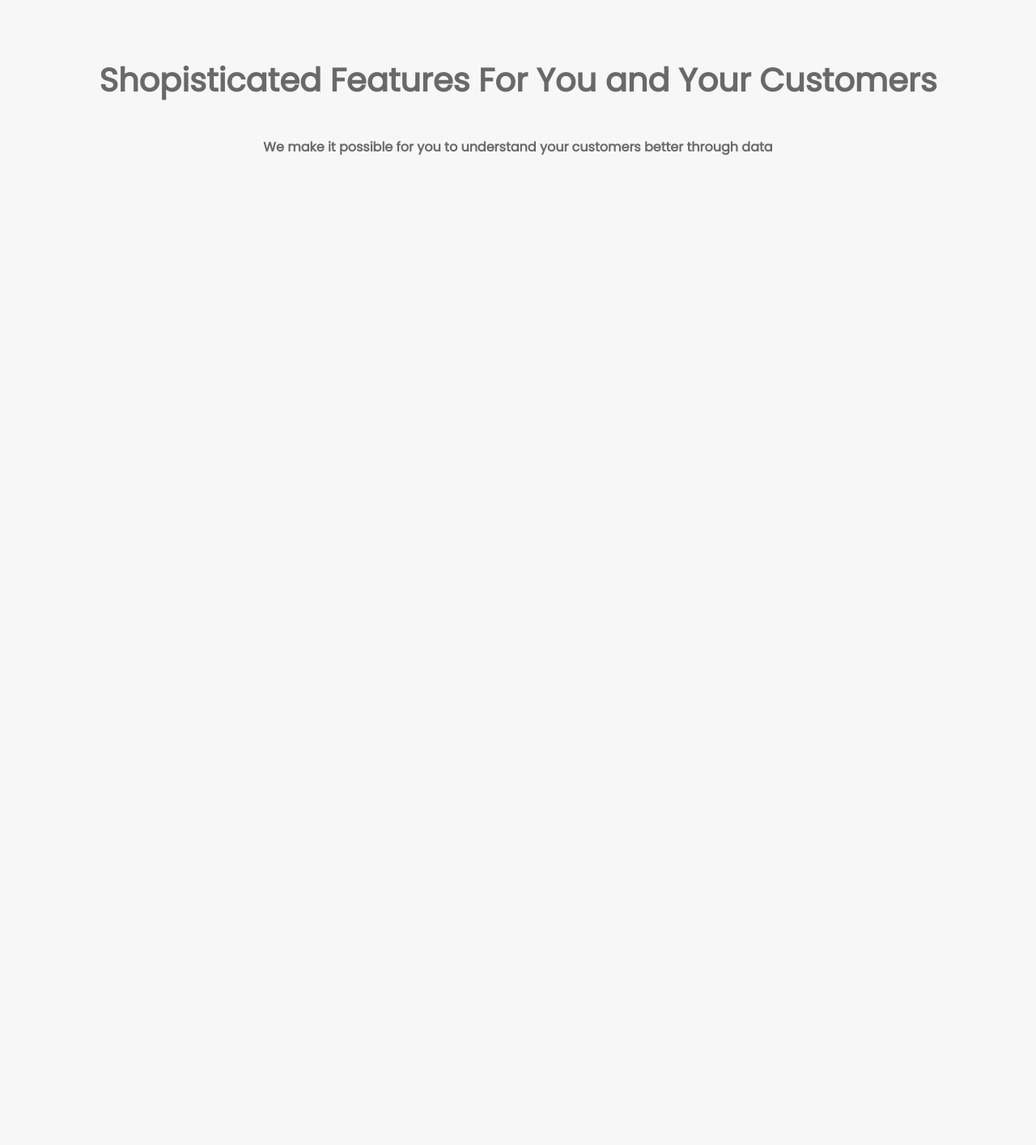
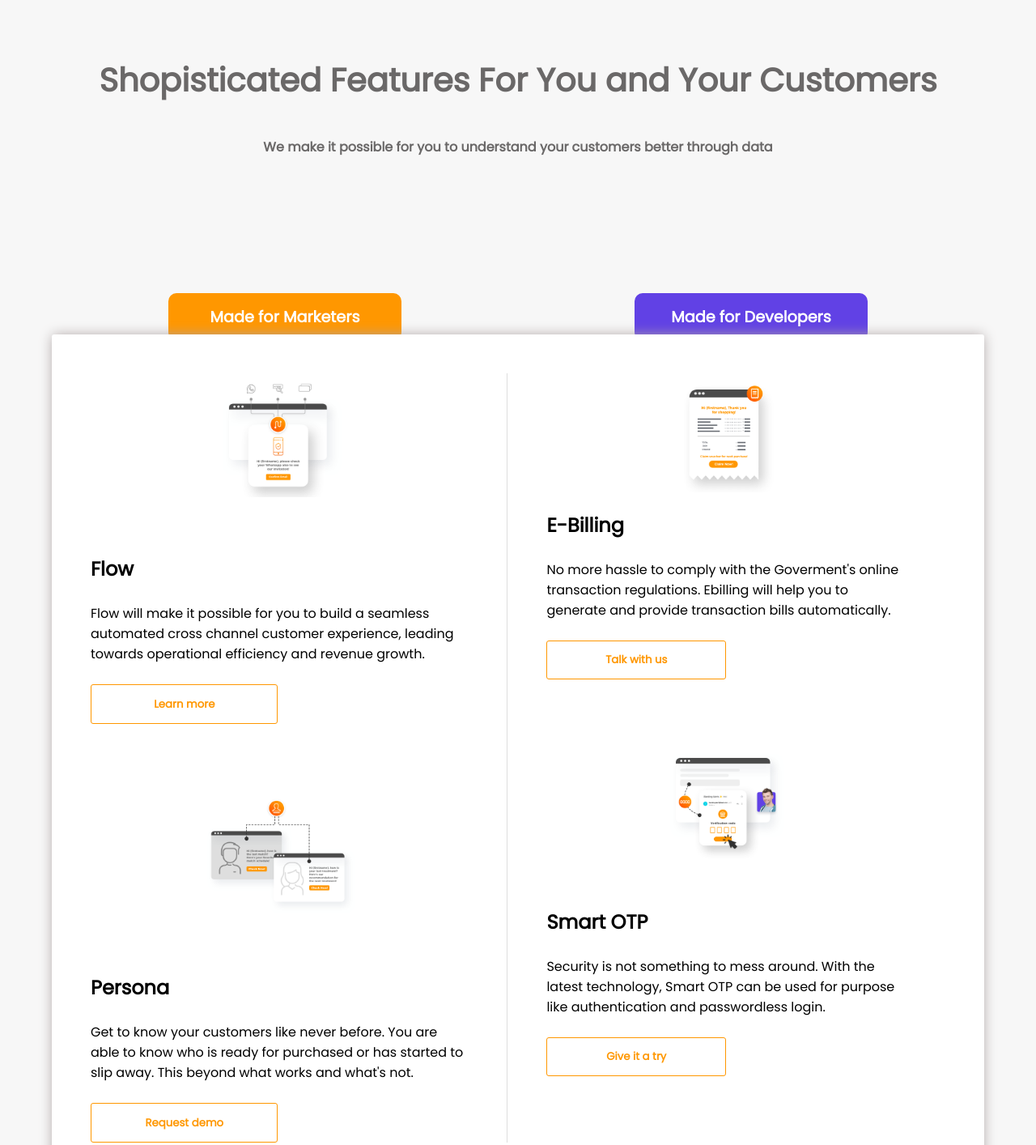
Before and after one commit to ferdiaa/testtask, a plain HTML site: page index.html in a window 1280 px wide. Shown: the part 1608-3022 px from the top of the page at 81% size. Before the commit the page ends 1882 px from the top, so only its background shows below. Drawn offline with Linux system fonts and the light colour scheme.

Commit message:
build made for marketer/developer section

```diff
--- a/index.html
+++ b/index.html
@@ -125,5 +125,74 @@
 		<h1 class="shopisticated">Shopisticated Features For You and Your Customers</h1>
 		<h5 class="slogan">We make it possible for you to understand your customers better through data</h5>
 	</section>
+	<section class="marketers">
+		<div class="mardev">
+			<h2 class="marketer">Made for Marketers</h2>
+			<h2 class="developer">Made for Developers</h2>
+		</div>
+		<div class="cards">
+			<div class="card-one">
+				<div class="card">
+					<img src="images/flow1.png" class="img-one">
+					<br>
+					<h2 class="titleone">Flow</h2>
+					<br>
+					<p class="words">Flow will make it possible for you to build a seamless automated cross channel customer experience, leading towards operational efficiency and revenue growth.</p>
+					<br>
+					<h5 class="button">Learn more</h5>
+				</div>
+				<div class="card">
+					<img src="images/persona3.png" class="img-two">
+					<br>
+					<h2 class="titleone">Persona</h2>
+					<br>
+					<p class="words">Get to know your customers like never before. You are able to know who is ready for purchased or has started to slip away. This beyond what works and what's not.</p>
+					<br>
+					<h5 class="button">Request demo</h5>
+				</div>
+			</div>
+			<div class="card-two">
+				<div class="card">
+					<img src="images/billing2.png" class="img-three">
+					<br>
+					<h2 class="titleone">E-Billing</h2>
+					<br>
+					<p class="words">No more hassle to comply with the Goverment's online transaction regulations. Ebilling will help you to generate and provide transaction bills automatically.</p>
+					<br>
+					<h5 class="button">Talk with us</h5>
+				</div>
+				<div class="card">
+					<img src="images/smartotp4.png" class="img-four">
+					<br>
+					<h2 class="titleone">Smart OTP</h2>
+					<br>
+					<p class="words">Security is not something to mess around. With the latest technology, Smart OTP can be used for purpose like authentication and passwordless login.</p>
+					<br>
+					<h5 class="button">Give it a try</h5>
+				</div>
+			</div>
+		</div>
+		<div class="card-three">
+			<div class="madedevelopers">Made for Developers</div>
+			<div class="card">
+				<img src="images/billing2.png" class="img-three">
+				<br>
+				<h2 class="titleone">E-Billing</h2>
+				<br>
+				<p class="words">No more hassle to comply with the Goverment's online transaction regulations. Ebilling will help you to generate and provide transaction bills automatically.</p>
+				<br>
+				<h5 class="button">Talk with us</h5>
+			</div>
+			<div class="card">
+				<img src="images/smartotp4.png" class="img-four">
+				<br>
+				<h2 class="titleone">Smart OTP</h2>
+				<br>
+				<p class="words">Security is not something to mess around. With the latest technology, Smart OTP can be used for purpose like authentication and passwordless login.</p>
+				<br>
+				<h5 class="button">Give it a try</h5>
+			</div>
+		</div>
+	</section>
 </body>
 </html>
```
